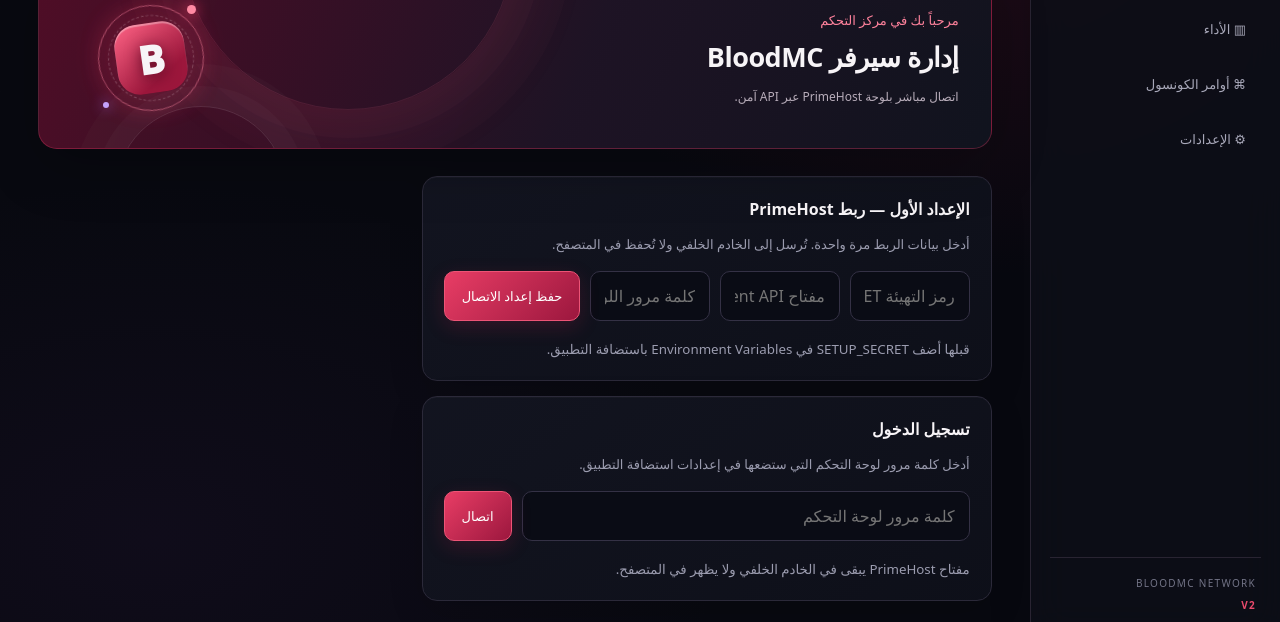
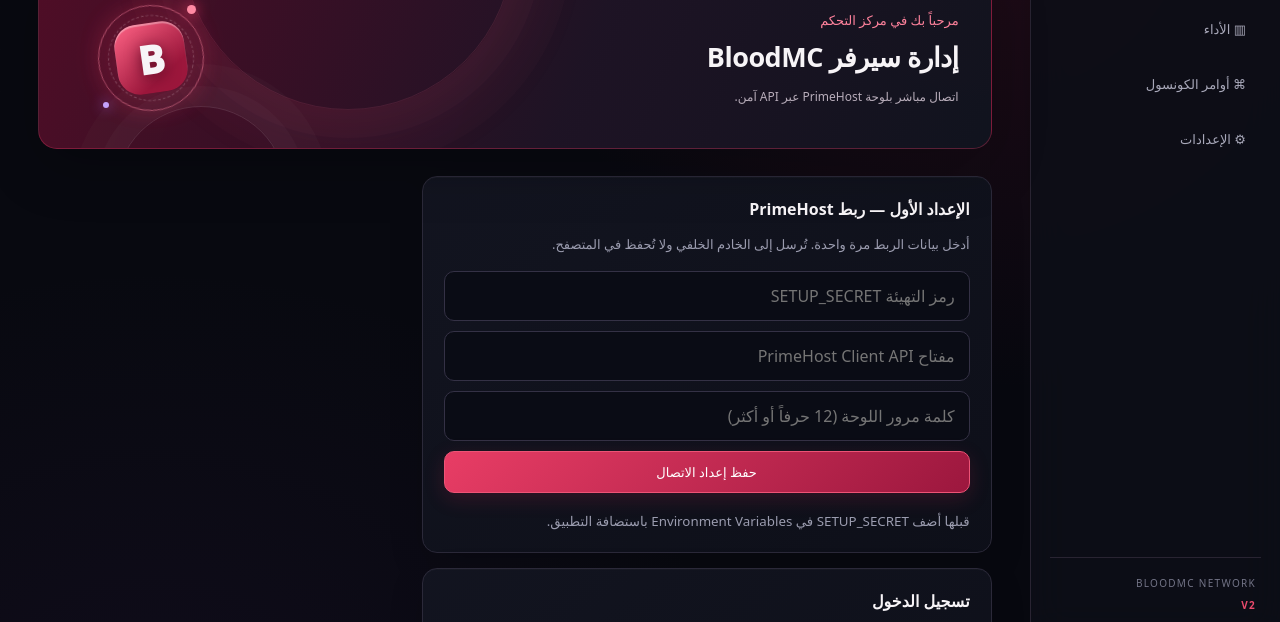
Before and after one commit to abodeshhd/BloodMC-Control-Center-V2, an Electron app: page index.html in a window 1280 px wide. Shown: the part 161-783 px from the top of the page. Drawn offline with Linux system fonts and the light colour scheme.

Commit message:
Style secure setup form

```diff
--- a/styles.css
+++ b/styles.css
@@ -47,7 +47,7 @@ header>div:first-child>small{color:#a5a3b5;font-size:10px;letter-spacing:2px}
 .panel small,.panel p{color:var(--muted)}
 .panel p{font-size:13px;line-height:1.7}
 .login{max-width:570px}
-.login form,.command-form{display:flex;gap:10px;margin:16px 0}
+.login form,.command-form,#setupForm{display:flex;gap:10px;margin:16px 0;flex-direction:column}
 input{min-width:0;flex:1;background:#0a0c15;color:#fff;border:1px solid #343145;border-radius:10px;padding:13px 14px;font:inherit;outline:none;transition:.2s}
 input:focus{border-color:#dc3b63;box-shadow:0 0 0 3px rgba(220,59,99,.12)}
 button{background:#202333;color:#fff;border:1px solid #3a3b50;border-radius:10px;padding:11px 17px;font:inherit;font-size:13px;cursor:pointer;transition:transform .18s,filter .18s,border-color .18s}
@@ -71,5 +71,5 @@ footer{padding:25px 5px;color:#747588;font-size:10px;display:flex;align-items:ce
 .copyright b{color:#ff6686}
 [hidden]{display:none!important}
 @media(max-width:900px){.app{grid-template-columns:1fr}.sidebar{position:relative;height:auto;padding:15px 18px;gap:15px;border-left:0;border-bottom:1px solid #292432}.sidebar nav{display:flex;overflow:auto;gap:5px}.sidebar nav a{white-space:nowrap;padding:11px 12px}.side-foot{display:none}main{padding:22px}.stats{grid-template-columns:repeat(2,1fr)}}
-@media(max-width:520px){main{padding:15px 12px}.welcome{padding:22px 18px;min-height:150px}.welcome h2{font-size:19px}.welcome small{font-size:11px}.hero-mark{width:85px;height:90px;margin-left:0}.cube{width:55px;height:55px;font-size:31px;border-radius:17px}.hero-ring{width:78px;height:78px}.orbit-one{top:5px;right:8px}.orbit-two{bottom:6px;left:8px}.panel{padding:16px}.login form,.command-form{flex-direction:column}.login button,.command-form button{width:100%}header h1{font-size:22px}.profile{padding:9px 11px;font-size:11px}.stats{gap:9px}.stats .panel{padding:14px}.stats strong{font-size:22px}footer{justify-content:center;text-align:center;flex-direction:column;gap:7px}}
+@media(max-width:520px){main{padding:15px 12px}.welcome{padding:22px 18px;min-height:150px}.welcome h2{font-size:19px}.welcome small{font-size:11px}.hero-mark{width:85px;height:90px;margin-left:0}.cube{width:55px;height:55px;font-size:31px;border-radius:17px}.hero-ring{width:78px;height:78px}.orbit-one{top:5px;right:8px}.orbit-two{bottom:6px;left:8px}.panel{padding:16px}.login form,.command-form,#setupForm{flex-direction:column}.login button,.command-form button,#setupForm button{width:100%}header h1{font-size:22px}.profile{padding:9px 11px;font-size:11px}.stats{gap:9px}.stats .panel{padding:14px}.stats strong{font-size:22px}footer{justify-content:center;text-align:center;flex-direction:column;gap:7px}}
 @media(prefers-reduced-motion:reduce){*,*:before,*:after{scroll-behavior:auto!important;animation:none!important;transition:none!important}}
```
